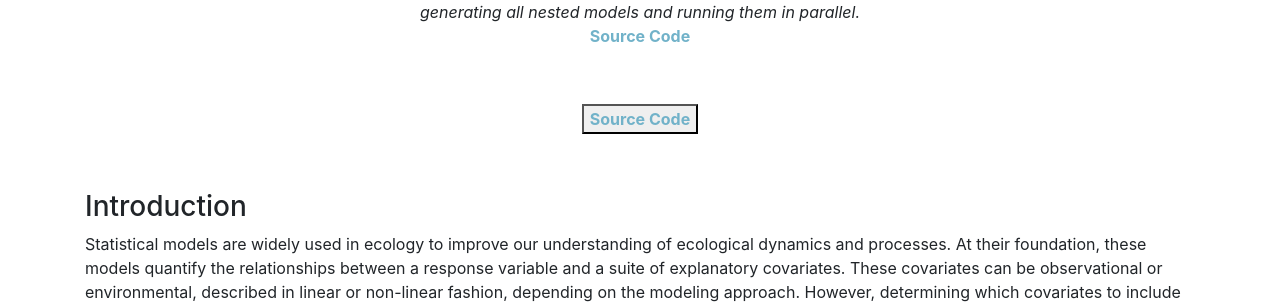
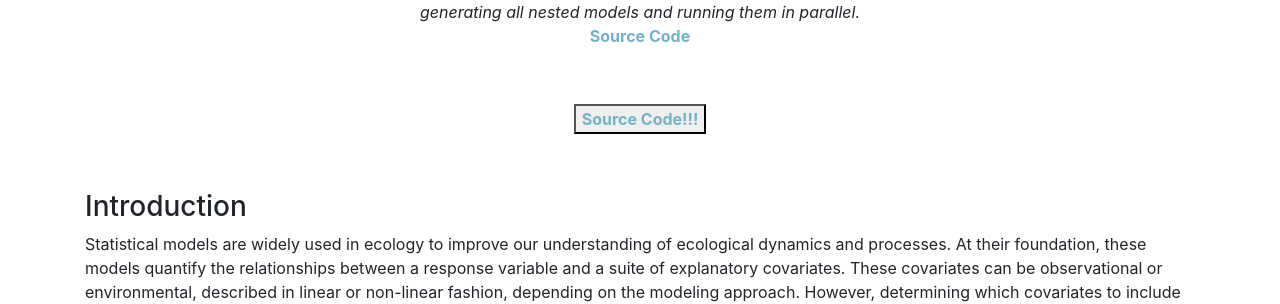
Before and after one commit to chrisyeh96/chrisyeh96.github.io, a Jekyll site: the page built from _posts/2019-05-29-Auto-Nested-Mod.md, in a window 1280 px wide and 900 px high. Shown: the part 208-512 px from the top of the window. Built offline with Jekyll 4.4.1, drawn with Linux system fonts in a browser that asks for light colours; nearby versions of some CDN libraries.

Commit message:
Update 2019-05-29-Auto-Nested-Mod.md

```diff
--- a/_posts/2019-05-29-Auto-Nested-Mod.md
+++ b/_posts/2019-05-29-Auto-Nested-Mod.md
@@ -9,7 +9,7 @@ use_code: true
 
 <br>
 
-<p style="text-align:center;"><button type="button"><b><a href="{{ site.baseurl }}/post-source-code/ReproAutoNested.R">Source Code</a></b></button></p>
+<p style="text-align:center;"><button type="button"><b><a href="{{ site.baseurl }}/post-source-code/ReproAutoNested.R">Source Code!!!</a></b></button></p>
 
 <br>
 
```
